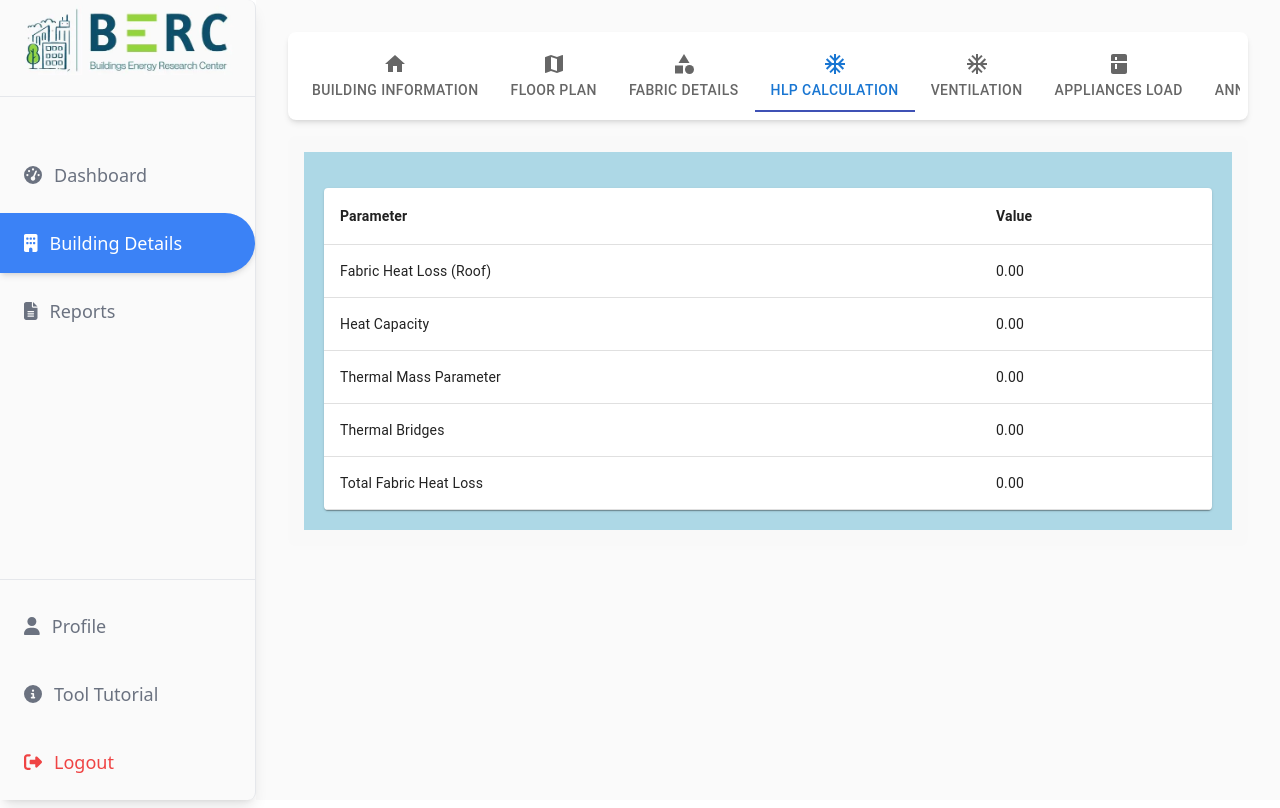
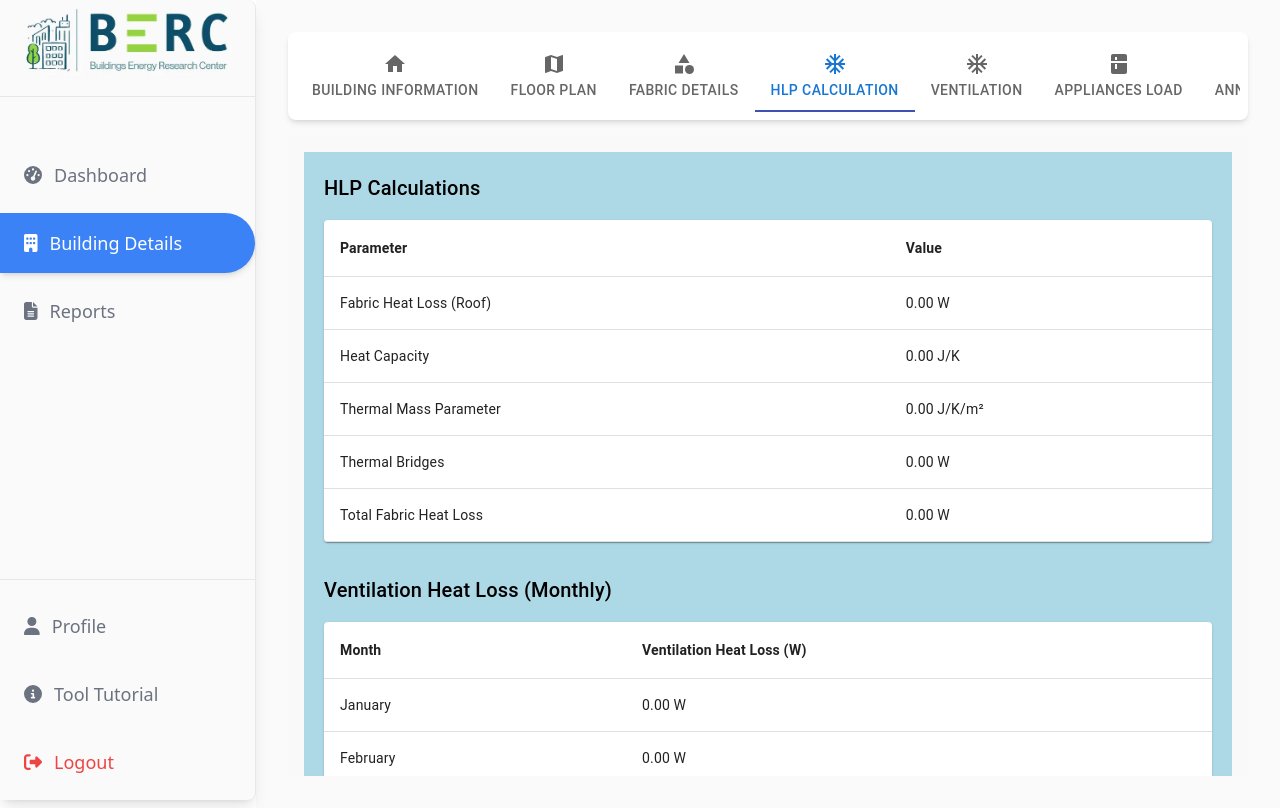
Before and after one commit to mianfarooqazam/building-performance-database, a React (Vite) app: page /building-details in a window 1280 px wide. Both pictures are taken after a click on the tab "HLP CALCULATION". Built offline with nearby package versions, Linux system fonts and the light colour scheme.

Commit message:
Ventilation heat loss fixed

```diff
--- a/src/pages/tabs/HlpCalculation.jsx
+++ b/src/pages/tabs/HlpCalculation.jsx
@@ -1,20 +1,39 @@
-import { Box, Typography, Table, TableBody, TableCell, TableContainer, TableHead, TableRow, Paper } from '@mui/material';
+import {
+  Box,
+  Typography,
+  Table,
+  TableBody,
+  TableCell,
+  TableContainer,
+  TableHead,
+  TableRow,
+  Paper
+} from '@mui/material';
 import useFloorPlanStore from '../../store/useFloorPlanStore';
 import useWallFabricDetailsStore from '../../store/useWallFabricDetailsStore';
 import useRoofFabricDetailsStore from '../../store/useRoofFabricDetailsStore';
+import useVentilationStore from '../../store/useVentilationStore'; // Import the ventilation store
 
 const HlpCalculation = () => {
   const ft2ToM2 = 0.092903;
+  const ft3ToM3 = 0.0283168;
+
+  const months = [
+    "January", "February", "March", "April", "May", "June",
+    "July", "August", "September", "October", "November", "December",
+  ];
 
   // Extract data from Floor Plan Store
-  const netWallAreaFt2 = useFloorPlanStore((state) => state.netWallArea);
-  const totalFloorAreaFt2 = useFloorPlanStore((state) => state.totalFloorArea);
-  const totalAreaFt2 = useFloorPlanStore((state) => state.totalArea);
+  const netWallAreaFt2 = parseFloat(useFloorPlanStore((state) => state.netWallArea)) || 0;
+  const totalFloorAreaFt2 = parseFloat(useFloorPlanStore((state) => state.totalFloorArea)) || 0;
+  const totalAreaFt2 = parseFloat(useFloorPlanStore((state) => state.totalArea)) || 0;
+  const dwellingVolume = parseFloat(useFloorPlanStore((state) => state.dwellingVolume)) || 0;
 
-  // Convert to m²
-  const netWallAreaM2 = parseFloat(netWallAreaFt2) * ft2ToM2 || 0;
-  const totalFloorAreaM2 = parseFloat(totalFloorAreaFt2) * ft2ToM2 || 0;
-  const totalAreaM2 = parseFloat(totalAreaFt2) * ft2ToM2 || 0;
+  // Convert to m² and m³
+  const netWallAreaM2 = netWallAreaFt2 * ft2ToM2;
+  const totalFloorAreaM2 = totalFloorAreaFt2 * ft2ToM2;
+  const totalAreaM2 = totalAreaFt2 * ft2ToM2;
+  const dwellingVolumeM3 = dwellingVolume * ft3ToM3;
 
   // Extract data from Wall Fabric Details Store
   const kappaValueWall = parseFloat(useWallFabricDetailsStore((state) => state.kappaValue)) || 0;
@@ -40,16 +59,43 @@ const HlpCalculation = () => {
 
   // Data for the table
   const calculationData = [
-    { label: 'Fabric Heat Loss (Roof)', value: `${fabricHeatLossFromRoof.toFixed(2)} ` },
-    { label: 'Heat Capacity', value: `${heatCapacity.toFixed(2)} ` },
-    { label: 'Thermal Mass Parameter', value: `${thermalMassParameter.toFixed(2)} ` },
-    { label: 'Thermal Bridges', value: `${thermalBridges.toFixed(2)} ` },
-    { label: 'Total Fabric Heat Loss', value: `${totalFabricHeatLossTotal.toFixed(2)} ` },
+    { label: 'Fabric Heat Loss (Roof)', value: `${fabricHeatLossFromRoof.toFixed(2)} W` },
+    { label: 'Heat Capacity', value: `${heatCapacity.toFixed(2)} J/K` },
+    { label: 'Thermal Mass Parameter', value: `${thermalMassParameter.toFixed(2)} J/K/m²` },
+    { label: 'Thermal Bridges', value: `${thermalBridges.toFixed(2)} W` },
+    { label: 'Total Fabric Heat Loss', value: `${totalFabricHeatLossTotal.toFixed(2)} W` },
   ];
+
+  // Ventilation Heat Loss Calculations
+  const finalInfiltrationRateArray = useVentilationStore((state) => state.finalInfiltrationRateArray);
+  const ventilationType = useVentilationStore((state) => state.ventilationType);
+
+  // Ensure that finalInfiltrationRateArray has 12 elements
+  const infiltrationRates = Array.isArray(finalInfiltrationRateArray) ? finalInfiltrationRateArray : Array(12).fill(0);
+
+  // Calculate Ventilation Heat Loss for Each Month
+  const ventilationHeatLossData = months.map((month, index) => {
+    const infiltrationRate = parseFloat(infiltrationRates[index]) || 0;
+    const ventHeatLoss = 0.33 * dwellingVolumeM3 * infiltrationRate; // Heat Loss in Watts
+    return {
+      month,
+      ventHeatLoss: ventHeatLoss.toFixed(2),
+    };
+  });
+
+  // Data for Ventilation Heat Loss Table
+  const ventilationHeatLossCalculationData = ventilationHeatLossData.map((row) => ({
+    label: `Ventilation Heat Loss (${row.month})`,
+    value: `${row.ventHeatLoss} W`,
+  }));
 
   return (
     <Box sx={{ backgroundColor: 'lightblue', padding: '20px' }}>
+      <Typography variant="h6" gutterBottom>
+        HLP Calculations
+      </Typography>
 
+      {/* Fabric and Thermal Calculations Table */}
       <TableContainer component={Paper} sx={{ mt: 2 }}>
         <Table aria-label="calculation results">
           <TableHead>
@@ -68,6 +114,29 @@ const HlpCalculation = () => {
           </TableBody>
         </Table>
       </TableContainer>
+
+      {/* Ventilation Heat Loss Table */}
+      <Typography variant="h6" gutterBottom sx={{ mt: 4 }}>
+        Ventilation Heat Loss (Monthly) {ventilationType ? `(${ventilationType})` : ''}
+      </Typography>
+      <TableContainer component={Paper} sx={{ mt: 2 }}>
+        <Table aria-label="ventilation heat loss">
+          <TableHead>
+            <TableRow>
+              <TableCell><strong>Month</strong></TableCell>
+              <TableCell><strong>Ventilation Heat Loss (W)</strong></TableCell>
+            </TableRow>
+          </TableHead>
+          <TableBody>
+            {ventilationHeatLossCalculationData.map((row) => (
+              <TableRow key={row.label}>
+                <TableCell>{row.label.replace('Ventilation Heat Loss (', '').replace(')', '')}</TableCell>
+                <TableCell>{row.value}</TableCell>
+              </TableRow>
+            ))}
+          </TableBody>
+        </Table>
+      </TableContainer>
     </Box>
   );
 };
--- a/src/pages/tabs/Ventilation.jsx
+++ b/src/pages/tabs/Ventilation.jsx
@@ -14,7 +14,6 @@ import {
   TableRow,
   Paper,
   Typography,
-  Button,
 } from "@mui/material";
 
 import {
@@ -56,7 +55,6 @@ function Ventilation() {
     setPercentageDraughtProofed,
     ventilationType,
     setVentilationType,
-    resetVentilation,
   } = useVentilationStore();
 
   // Get dwellingVolume, numberOfFloors, and sidesConnected from the store
@@ -210,10 +208,6 @@ function Ventilation() {
     }
   };
 
-  // Handler for resetting the form (optional)
-  const handleReset = () => {
-    resetVentilation();
-  };
 
   return (
     <Box p={3}>
@@ -310,12 +304,7 @@ function Ventilation() {
         </Box>
       </Stack>
 
-      {/* Optional: Reset Button */}
-      <Box mt={2}>
-        <Button variant="contained" color="secondary" onClick={handleReset}>
-          Reset
-        </Button>
-      </Box>
+
 
       {/* Blue Background Values Below Inputs */}
       <Box mt={4}>
--- a/src/store/useVentilationStore.js
+++ b/src/store/useVentilationStore.js
@@ -4,31 +4,26 @@ import { persist } from 'zustand/middleware';
 const useVentilationStore = create(
     persist(
         (set) => ({
-            // State variables
+            // Existing State Variables
             numberOfFans: '',
             constructionType: '',
             lobbyType: '',
             percentageDraughtProofed: '',
             ventilationType: '',
 
-            // Setters
+            // New State Variable for Final Infiltration Rates
+            finalInfiltrationRateArray: [],
+
+            // Setters for Existing State Variables
             setNumberOfFans: (value) => set({ numberOfFans: value }),
             setConstructionType: (value) => set({ constructionType: value }),
             setLobbyType: (value) => set({ lobbyType: value }),
             setPercentageDraughtProofed: (value) => set({ percentageDraughtProofed: value }),
             setVentilationType: (value) => set({ ventilationType: value }),
 
-            // Optional: Reset function
-            resetVentilation: () =>
-                set({
-                    numberOfFans: '',
-                    constructionType: '',
-                    lobbyType: '',
-                    percentageDraughtProofed: '',
-                    ventilationType: '',
-                }),
+            // Setter for Final Infiltration Rates
+            setFinalInfiltrationRateArray: (array) => set({ finalInfiltrationRateArray: array }),
         }),
-
         {
             name: 'ventilation-storage',  // Unique name for the storage key
         }
```
